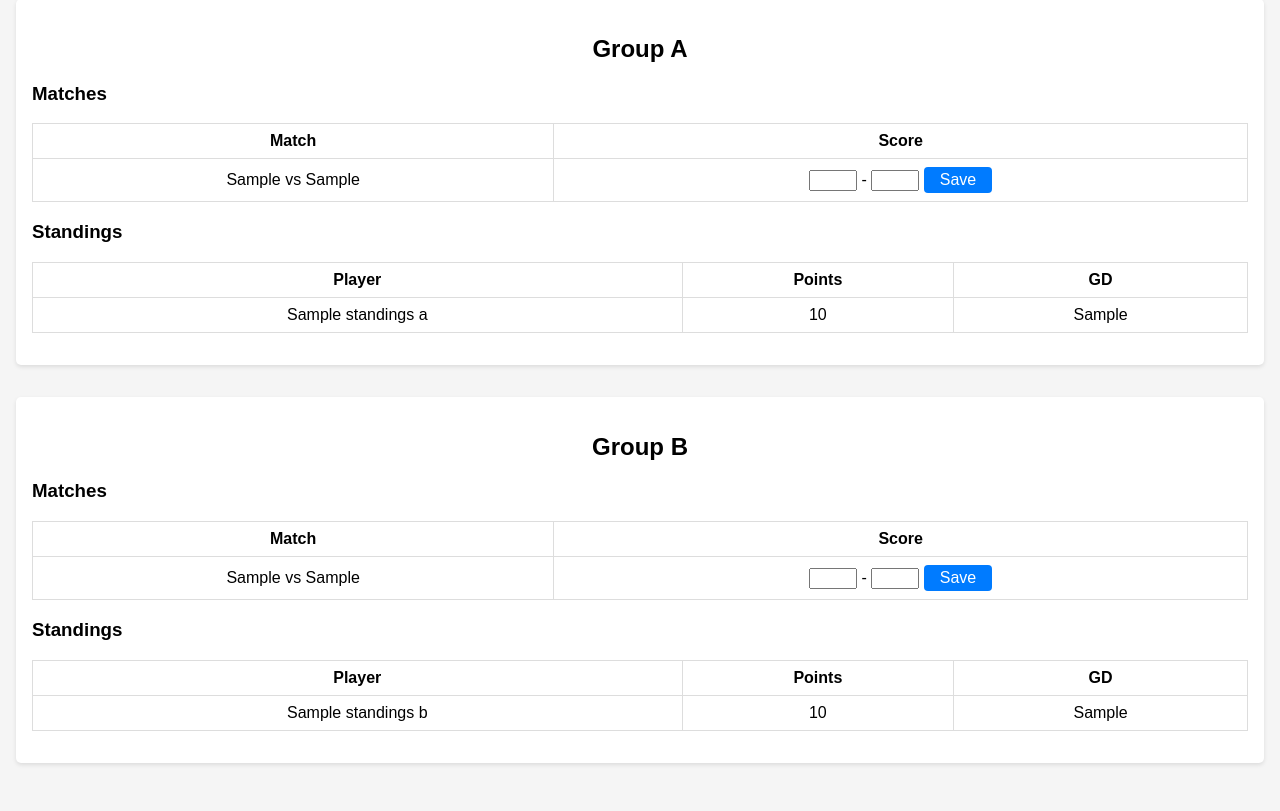
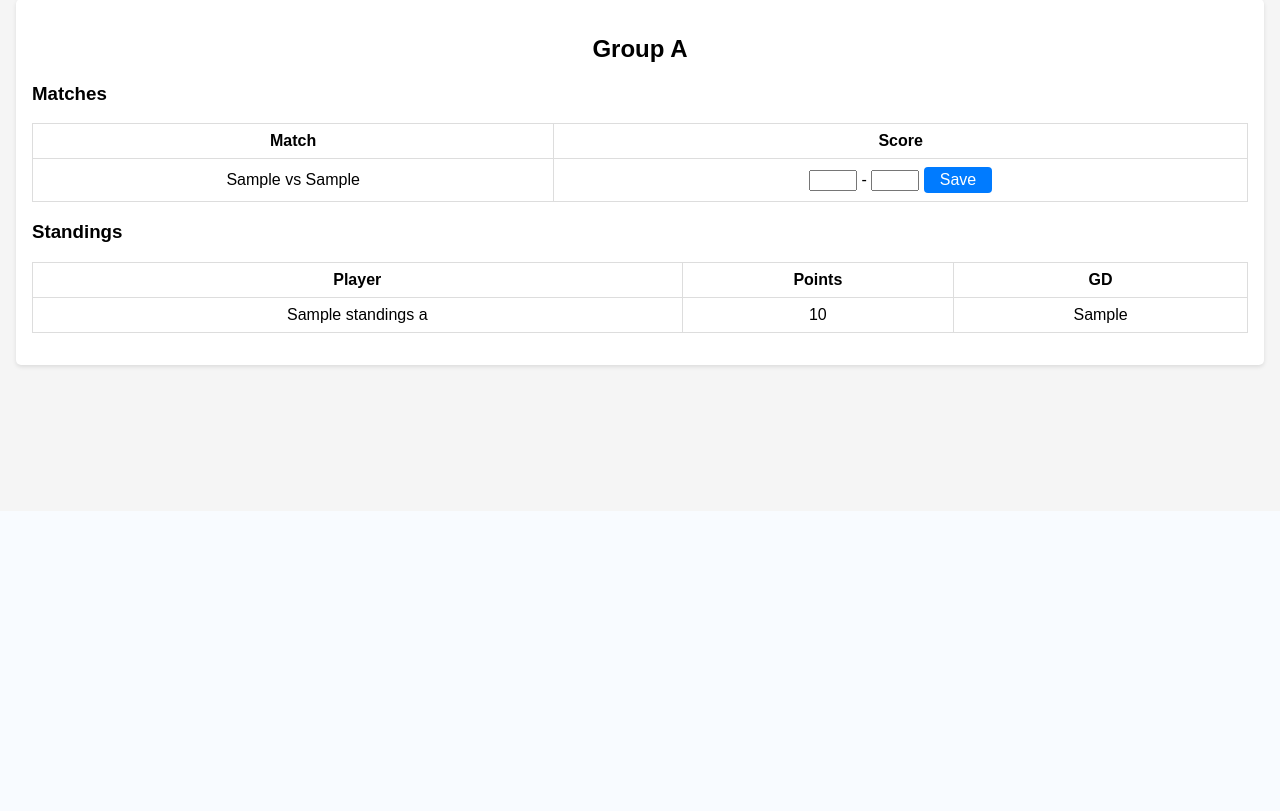
Before and after one commit to JoostPeters106/Codex, a Flask app: template templates/tournament.html in a window 1280 px wide. Shown: the part 289-1100 px from the top of the page. After the commit the page ends 659 px from the top, so only its background shows below. Run offline with Flask 3, Linux system fonts and the light colour scheme; the template is opened without the code that fills it: most values are stand-ins (such as "Sample title", 1, 10 or a date in 2020).

Commit message:
Remove Group B

```diff
--- a/app.py
+++ b/app.py
@@ -1,5 +1,5 @@
 from flask import Flask, render_template, request, redirect, url_for, session
-from tournament import draw_groups, schedule_round_robin
+from tournament import draw_group, schedule_round_robin
 
 app = Flask(__name__, static_folder='static', template_folder='templates')
 app.secret_key = 'replace-this-secret'
@@ -34,28 +34,18 @@ def start_tournament():
     players = session.get('players', [])
     if not players:
         return redirect(url_for('index'))
-    group_a, group_b = draw_groups(players.copy())
+    group_a = draw_group(players.copy())
     schedule_a = [{
         'p1': m.p1,
         'p2': m.p2,
         'score1': None,
         'score2': None,
     } for m in schedule_round_robin(group_a)]
-    schedule_b = [{
-        'p1': m.p1,
-        'p2': m.p2,
-        'score1': None,
-        'score2': None,
-    } for m in schedule_round_robin(group_b)]
     standings_a = [{'name': p, 'points': 0, 'gd': 0} for p in group_a]
-    standings_b = [{'name': p, 'points': 0, 'gd': 0} for p in group_b]
     session['tournament'] = {
         'group_a': group_a,
-        'group_b': group_b,
         'schedule_a': schedule_a,
-        'schedule_b': schedule_b,
         'standings_a': standings_a,
-        'standings_b': standings_b,
     }
     return redirect(url_for('tournament_view'))
 
@@ -108,8 +98,10 @@ def record_score(group: str, index: int):
     if not t:
         return redirect(url_for('index'))
 
-    schedule_key = 'schedule_a' if group == 'A' else 'schedule_b'
-    standings_key = 'standings_a' if group == 'A' else 'standings_b'
+    if group != 'A':
+        return redirect(url_for('tournament_view'))
+    schedule_key = 'schedule_a'
+    standings_key = 'standings_a'
 
     schedule = t.get(schedule_key)
     standings = t.get(standings_key)
--- a/templates/tournament.html
+++ b/templates/tournament.html
@@ -58,34 +58,6 @@
         </table>
     </section>
 
-    <section>
-        <h2>Group B</h2>
-        <p>{{ ', '.join(group_b) }}</p>
-        <h3>Matches</h3>
-        <table>
-            <tr><th>Match</th><th>Score</th></tr>
-            {% for m in schedule_b %}
-            <tr>
-                <td>{{ m.p1 }} vs {{ m.p2 }}</td>
-                <td>
-                    <form action="{{ url_for('record_score', group='B', index=loop.index0) }}" method="post" style="display:inline">
-                        <input type="number" name="score1" min="0" required style="width:3em;" value="{{ m.score1 if m.score1 is not none }}">
-                        -
-                        <input type="number" name="score2" min="0" required style="width:3em;" value="{{ m.score2 if m.score2 is not none }}">
-                        <button type="submit" class="styled-button">Save</button>
-                    </form>
-                </td>
-            </tr>
-            {% endfor %}
-        </table>
-        <h3>Standings</h3>
-        <table>
-            <tr><th>Player</th><th>Points</th><th>GD</th></tr>
-            {% for s in standings_b %}
-            <tr><td>{{ s.name }}</td><td>{{ s.points }}</td><td>{{ s.gd }}</td></tr>
-            {% endfor %}
-        </table>
-    </section>
     <script>
         const resetBtn = document.getElementById('reset-btn');
         const modal = document.getElementById('confirm-modal');
```
Also changed, not shown: tournament.py (+5 -10 lines), README.md.
